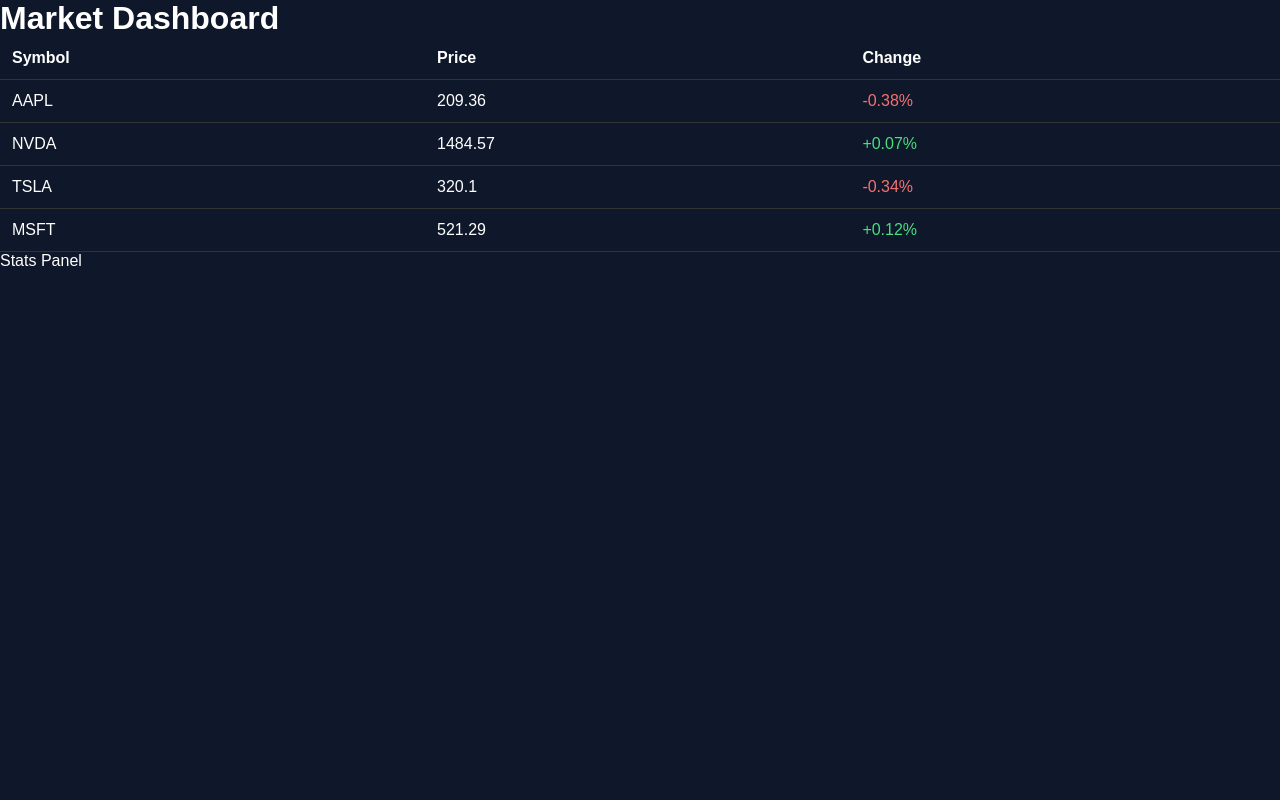
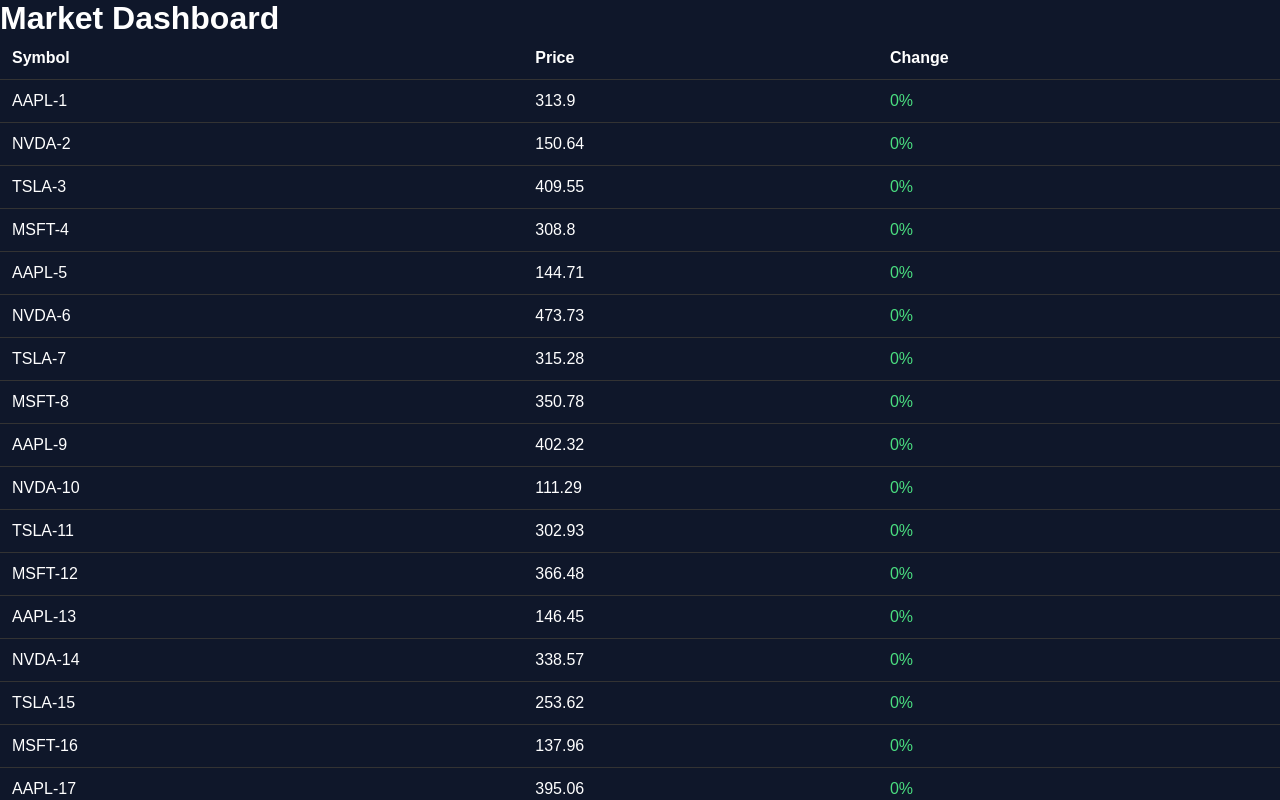
Before and after one commit to Pori-chan/market-realtime-dashboard, a React (Vite) app: page / in a window 1280 px wide. Shown: the top 800 px of the page. Built offline with nearby package versions, Linux system fonts and the light colour scheme.

Commit message:
モックデータを1000件に

```diff
--- a/src/App.tsx
+++ b/src/App.tsx
@@ -5,6 +5,7 @@
 import { mockMarketData } from "./data/mockMarketData";
 
 function App() {
+  console.count("App rendered");
   const [marketData, setMarketData] = useState(mockMarketData);
   useEffect(() => {
     const timer = setInterval(() => {
--- a/src/components/MarketRow.tsx
+++ b/src/components/MarketRow.tsx
@@ -1,12 +1,12 @@
+import { memo } from "react";
 import type { MarketData } from "../types/market";
 
 type MarketRowProps = {
     item: MarketData;
 }
 
-export function MarketRow({ item }: MarketRowProps) {
+export const MarketRow = memo(function MarketRow({ item }: MarketRowProps) {
     console.count(`MarketRow:${item.symbol}`);
-
     return (
         <tr>
             <td>{item.symbol}</td>
@@ -17,4 +17,4 @@
             </td>
         </tr>
     );
-}
+})
--- a/src/data/mockMarketData.ts
+++ b/src/data/mockMarketData.ts
@@ -1,28 +1,17 @@
 import type { MarketData } from "../types/market";
 
-export const mockMarketData: MarketData[] = [
-    {
-        symbol: "AAPL",
-        price: 210.15,
-        changePercent: 0.52,
-        updatedAt: Date.now(),
-    },
-    {
-        symbol: "NVDA",
-        price: 1484.30,
-        changePercent: 1.23,
-        updatedAt: Date.now(),
-    },
-    {
-        symbol: "TSLA",
-        price: 320.10,
-        changePercent: -0.34,
-        updatedAt: Date.now(),
-    },
-    {
-        symbol: "MSFT",
-        price: 521.40,
-        changePercent: 0.12,
-        updatedAt: Date.now(),
-    },
-]
+const symbols = ["AAPL","NVDA","TSLA","MSFT"];
+
+export const mockMarketData:MarketData[]=Array.from(
+    {length:1000},
+    (_,index)=>{
+        const baseSymbol = symbols[index% symbols.length];
+
+        return {
+            symbol:`${baseSymbol}-${index+1}`,
+            price:Number((100+Math.random()*400).toFixed(2)),
+            changePercent:0,
+            updatedAt:Date.now(),
+        };
+    }
+);
```
